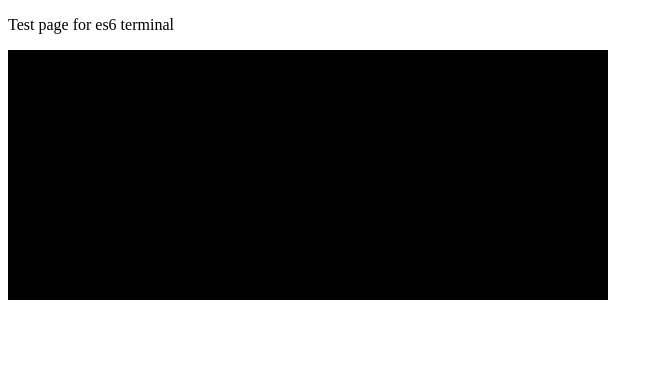
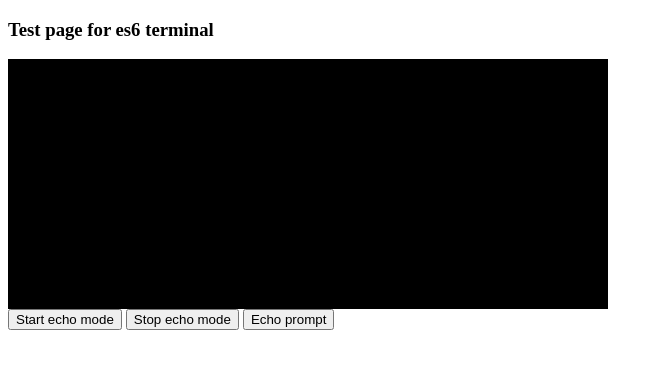
Before and after one commit to senritsu/es6terminal, a website: page public/index.html in a window 1280 px wide. Shown: the whole page, without its empty margins (0-663 px from the left). Drawn offline with Linux system fonts and the light colour scheme.

Commit message:
more controls for test page

```diff
--- a/public/index.html
+++ b/public/index.html
@@ -6,12 +6,19 @@
         <link rel="stylesheet" href="/es6terminal.css" media="screen" charset="utf-8">
     </head>
     <body>
-        <p>Test page for es6 terminal</p>
+        <h3>Test page for es6 terminal</h3>
         <div style="width: 600px; height: 250px;" class="terminal-host"></div>
+        <button id="start-interactive">Start echo mode</button>
+        <button id="stop-interactive">Stop echo mode</button>
+        <button id="prompt">Echo prompt</button>
         <script src="/es6terminal.js" charset="utf-8"></script>
         <script type="text/javascript">
             'use strict';
             var terminal = new Terminal(document.querySelector('.terminal-host'))
+
+            document.querySelector('#start-interactive').addEventListener('click', () => terminal.startInteractive(terminal.echoHandler))
+            document.querySelector('#stop-interactive').addEventListener('click', () => terminal.stopInteractive())
+            document.querySelector('#prompt').addEventListener('click', () => terminal.prompt().then(terminal.echoHandler))
         </script>
     </body>
 </html>
```
